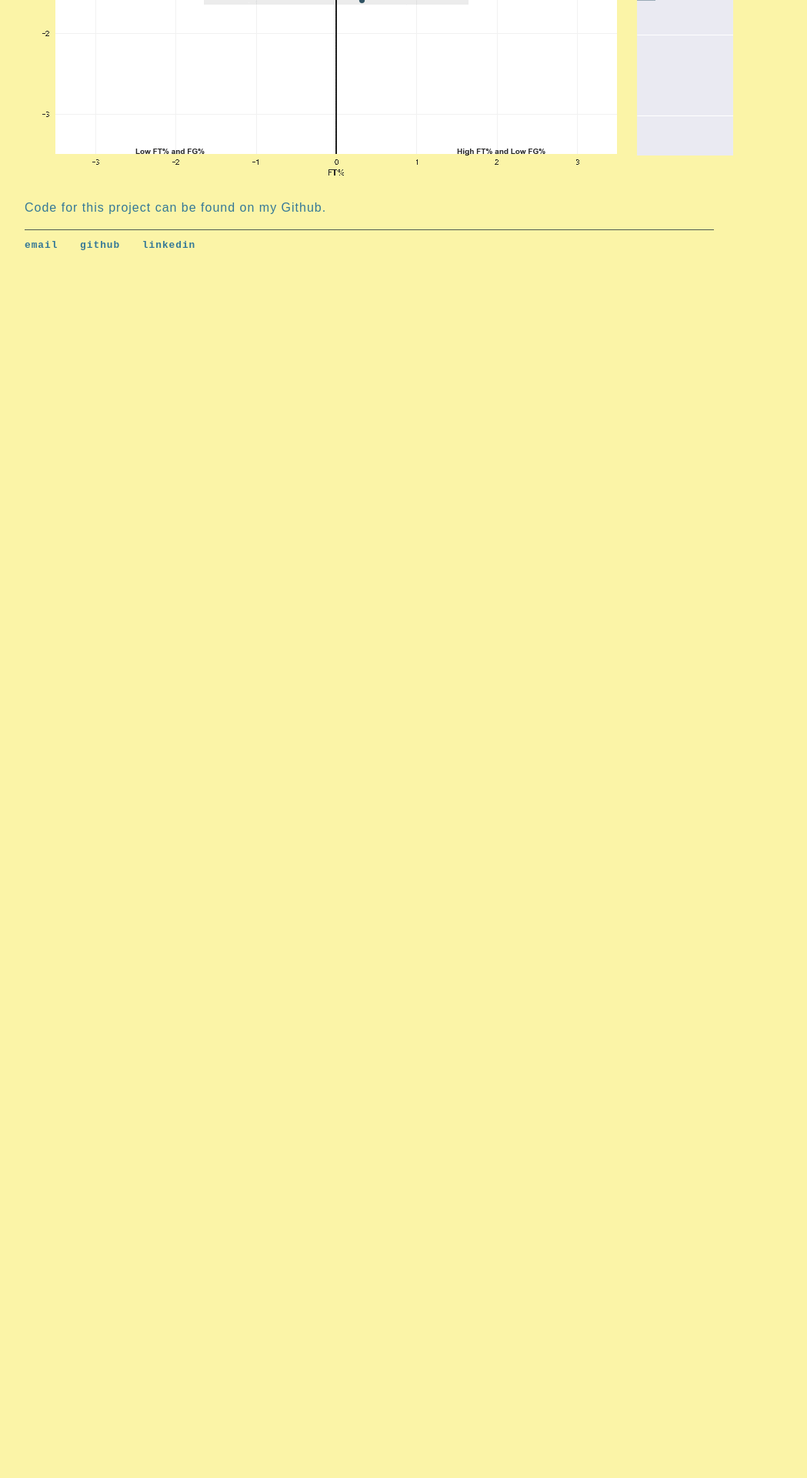
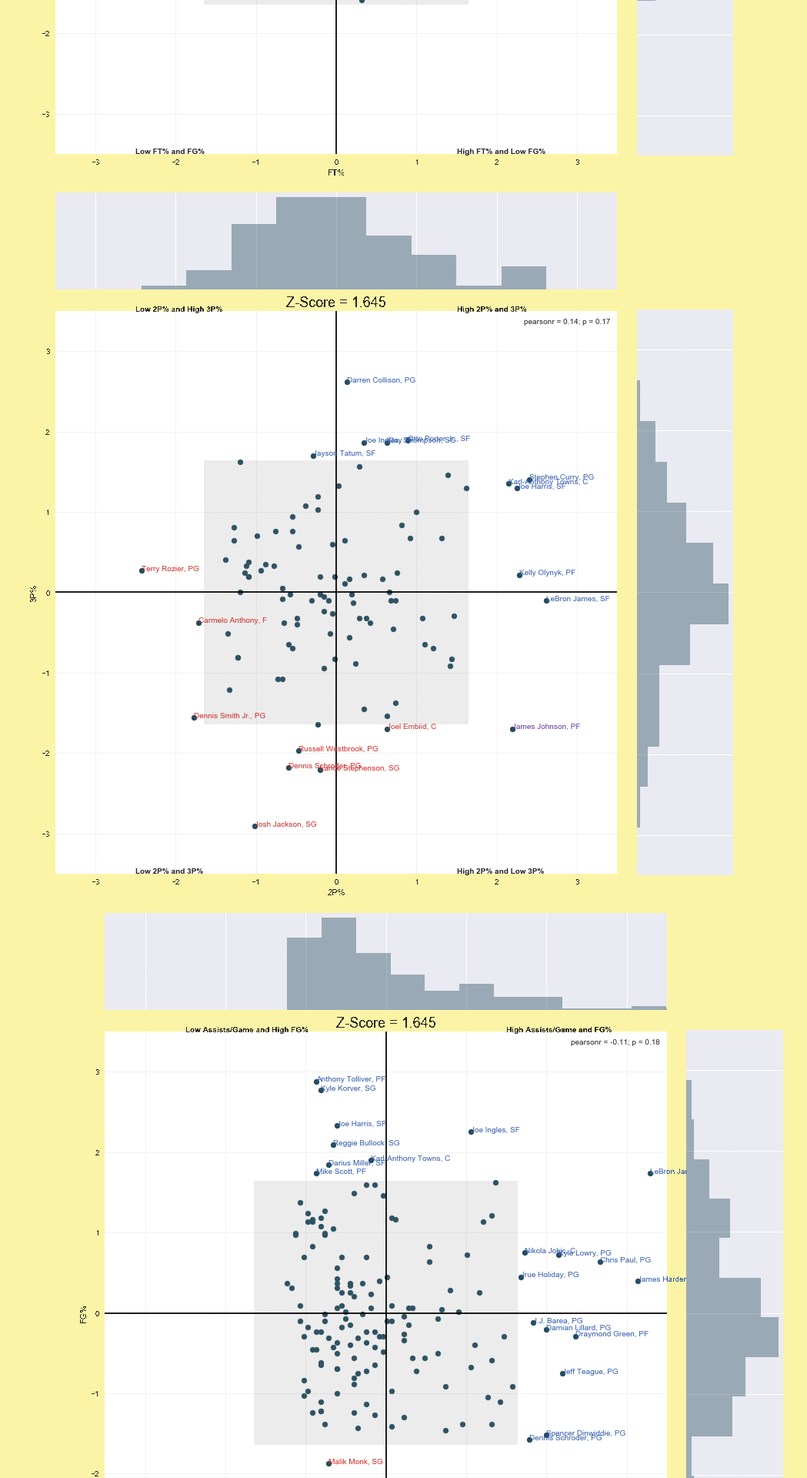
Before and after one commit to ashleyajohn/ashleyajohn.github.io, a Jekyll site: the page built from _posts/2018-10-26-nba-two-by-twos.md, in a window 1280 px wide. Shown: the part 927-2847 px from the top of the page at 77% size, without its empty margins (160-1209 px from the left). Built offline with Jekyll 4.4.1, drawn with Linux system fonts in a browser that asks for light colours; before the commit the page ends 1313 px from its top, so only the background shows below that.

Commit message:
Update 2018-10-26-nba-two-by-twos.md

```diff
--- a/_posts/2018-10-26-nba-two-by-twos.md
+++ b/_posts/2018-10-26-nba-two-by-twos.md
@@ -6,6 +6,11 @@
 
 
 ![FT_FG]({{ "/assets/ft_fg.gif" | absolute_url }})
+![2PT_3PT]({{ "/assets/2pt_3pt.gif" | absolute_url }})
+![ASSISTS_FG]({{ "/assets/assists_fg.gif" | absolute_url }})
+![ASSISTS_REB]({{ "/assets/assists_reb.gif" | absolute_url }})
+![FG_BLOCKS]({{ "/assets/fg_blocks.gif" | absolute_url }})
+![REBS_STEALS]({{ "/assets/rebs_steals.gif" | absolute_url }})
 
 
 [Code for this project can be found on my Github.](https://github.com/ashleyajohn/city-cluster)
```
